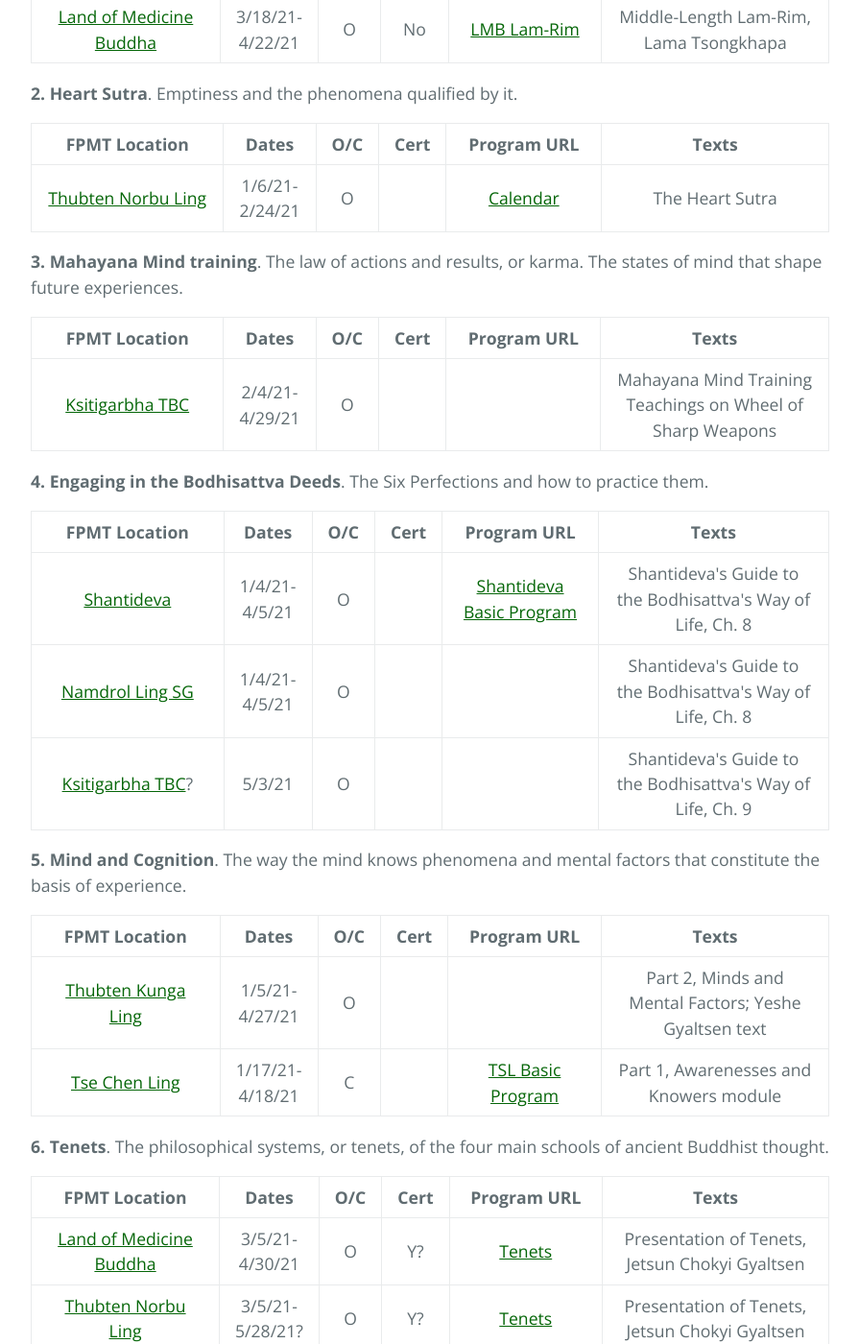
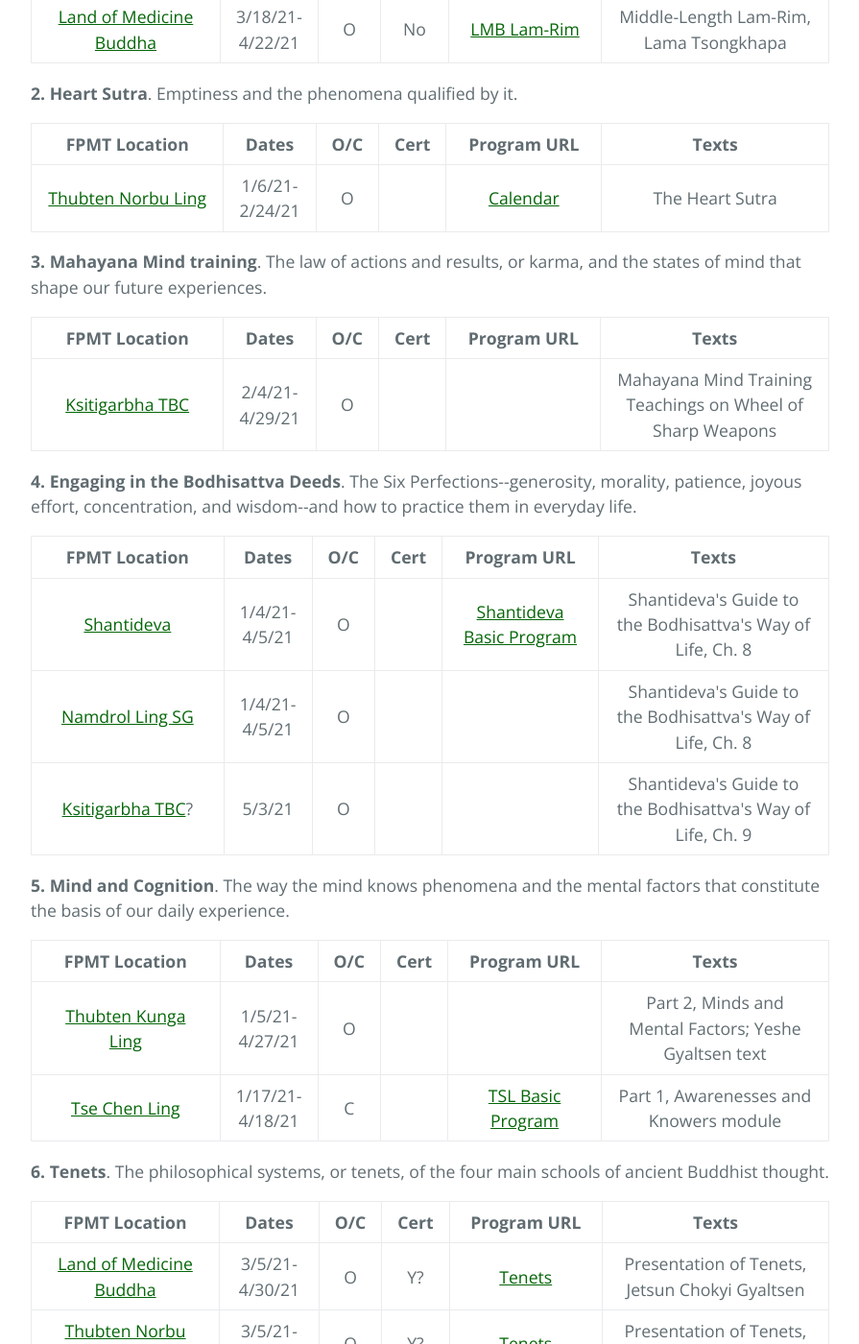
Before and after one commit to lgeorge/lgeorge.github.io, a Jekyll site: the page built from fpmt-na/index.html, in a window 1280 px wide and 1400 px high, scrolled down 932 px. Shown: the whole window at 96% size, without its empty margins (192-1087 px from the left). Built offline with Jekyll 4.4.1, drawn with Linux system fonts in a browser that asks for light colours; some of the changed text lies outside the part shown.

Commit message:
Update index.html

```diff
--- a/fpmt-na/index.html
+++ b/fpmt-na/index.html
@@ -24,7 +24,7 @@
       "C" means the course is closed to new students after it starts.
       "Cert" indicates that completion of the course can fulfill the Basic Program requirement for the subject.</p>
 
-    <p><strong>1. Stages of the Path</strong>. Stages of the Path to Enlightenment of beings of low, middling and great capacity.</p>
+    <p><strong>1. Stages of the Path</strong>. Stages of the Path to Enlightenment of beings of low, middling, and great capacity.</p>
 
     	<table>
     		<thead>
@@ -74,7 +74,7 @@
     		</tbody>
     	</table>
 
-    <p><strong>3. Mahayana Mind training</strong>. The law of actions and results, or karma. The states of mind that shape future experiences.</p>
+    <p><strong>3. Mahayana Mind training</strong>. The law of actions and results, or karma, and the states of mind that shape our future experiences.</p>
 
     	<table>
     		<thead>
@@ -99,7 +99,8 @@
     		</tbody>
     	</table>
 
-    <p><strong>4. Engaging in the Bodhisattva Deeds</strong>. The Six Perfections and how to practice them.</p>
+    <p><strong>4. Engaging in the Bodhisattva Deeds</strong>. The Six Perfections--generosity, morality, patience, joyous effort,
+      concentration, and wisdom--and how to practice them in everyday life.</p>
 
      	<table>
     		<thead>
@@ -140,7 +141,7 @@
     		</tbody>
     	</table>
 
-    <p><strong>5. Mind and Cognition</strong>. The way the mind knows phenomena and mental factors that constitute the basis of experience.</p>
+    <p><strong>5. Mind and Cognition</strong>. The way the mind knows phenomena and the mental factors that constitute the basis of our daily experience.</p>
 
     	<table>
     		<thead>
```
Also changed, not shown: other parts of fpmt-na/index.html (+2 -2 lines).
